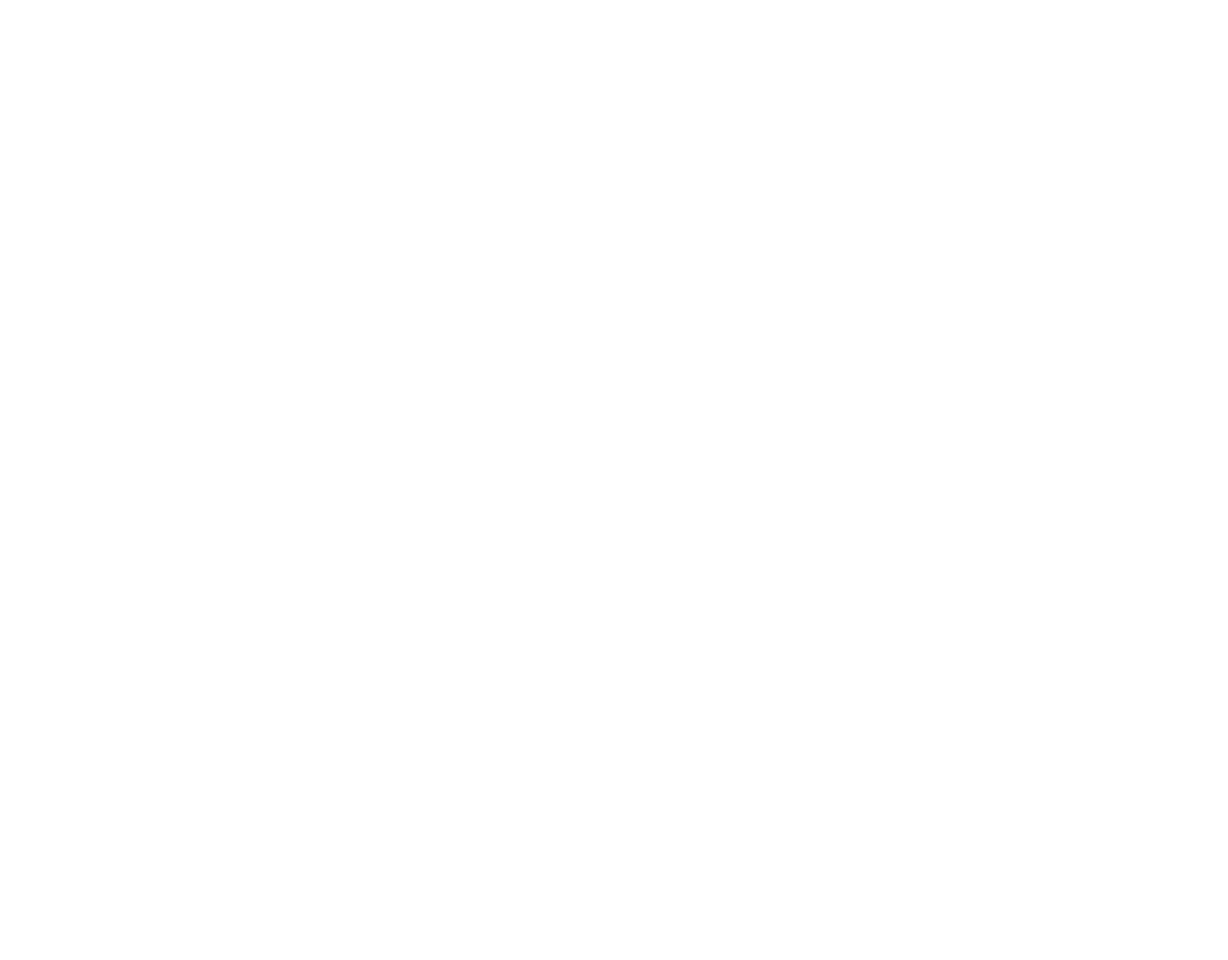
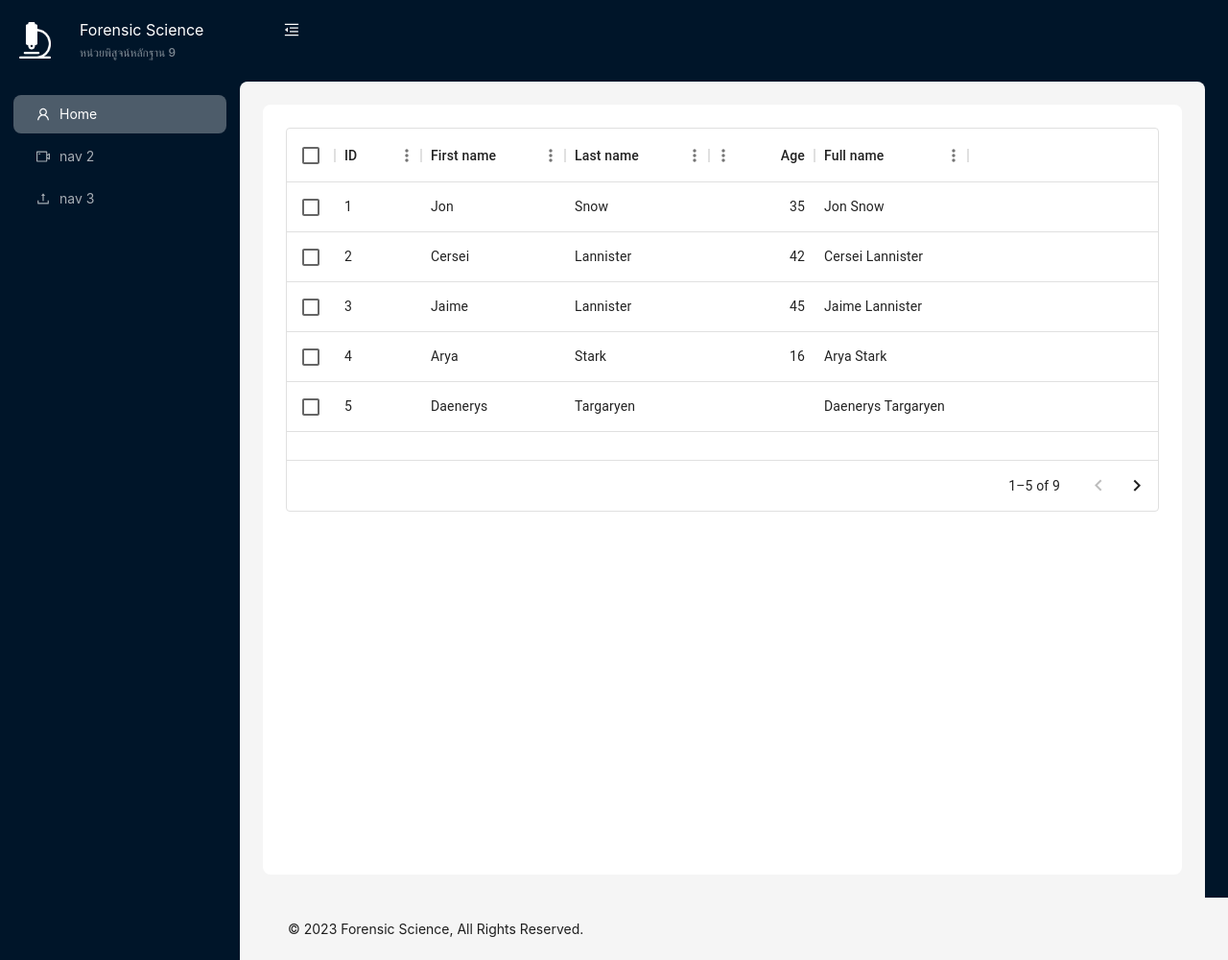
Before and after one commit to narathorn09/evidence-frontend, a React (Create React App) app: page / in a window 1280 px wide. Before the commit this address had no page. Shown: the whole page at 96% size. Before the commit the page ends 800 px from the top, so only its background shows below. Built offline with nearby package versions, Linux system fonts and the light colour scheme.

Commit message:
change file position

```diff
--- a/src/App.js
+++ b/src/App.js
@@ -1,7 +1,7 @@
 import React from "react";
 import { BrowserRouter as Router, Route, Routes } from "react-router-dom";
 import Home from "./page/home";
-import Sidebar from "./components/sidebar";
+import Sidebar from "./layout/sidebar";
 
 const App = () => {
   return (
@@ -9,7 +9,7 @@
       <Routes>
         <Route
           exact
-          path="/home"
+          path="/"
           element={
             <>
               <Sidebar>
--- a/src/components/sidebar.js
+++ b/src/layout/sidebar.js
@@ -1,4 +1,4 @@
-import { Layout, Menu, Button, theme } from "antd";
+import { Layout, Menu, Button } from "antd";
 import {
   UserOutlined,
   VideoCameraOutlined,
@@ -6,16 +6,15 @@
   MenuUnfoldOutlined,
   MenuFoldOutlined,
 } from "@ant-design/icons";
-import { Link, useMatch, useLocation } from "react-router-dom";
-import { useState, useEffect } from "react";
+import { Link, useLocation } from "react-router-dom";
+import { useState } from "react";
 import { Box } from "@mui/material";
-import logo from "./micro-icon.png"
 const { Sider, Header, Content, Footer } = Layout;
 
 const Sidebar = (props) => {
-  const {
-    token: { colorBgContainer },
-  } = theme.useToken();
+  // const {
+  //   token: { colorBgContainer },
+  // } = theme.useToken();
 
   const [collapsed, setCollapsed] = useState(false);
   const location = useLocation();
@@ -25,7 +24,7 @@
       key: "1",
       icon: <UserOutlined />,
       label: "Home",
-      link: "/home",
+      link: "/",
     },
     {
       key: "2",
@@ -63,7 +62,11 @@
           }}
         >
           <div style={{ marginTop: 24, paddingRight: 30 }}>
-            <img src={logo} alt="logo" style={{ width: 33, height: 38 }} />
+            <img
+              src="./assets/micro-icon.png"
+              alt="logo"
+              style={{ width: 33, height: 38 }}
+            />
           </div>
           <div>
             <div style={{ marginBottom: -40 }}>Forensic Science</div>
@@ -118,8 +121,9 @@
         <Layout style={{ padding: "0 0px 0px", background: "#001529" }}>
           <Layout
             style={{
-              borderRadius: "8px 0 0  0",
+              borderRadius: "8px 8px 0  0",
               padding: 24,
+              marginRight: 24,
             }}
           >
             <Content
@@ -134,7 +138,7 @@
               {props.children}
             </Content>
           </Layout>
-          <Footer>asdasd</Footer>
+          <Footer>© 2023 Forensic Science, All Rights Reserved.</Footer>
         </Layout>
       </Layout>
     </Layout>
```
Also changed, not shown: public/assets/micro-icon.png (renamed from src/components/micro-icon.png), src/logo.svg (deleted).
